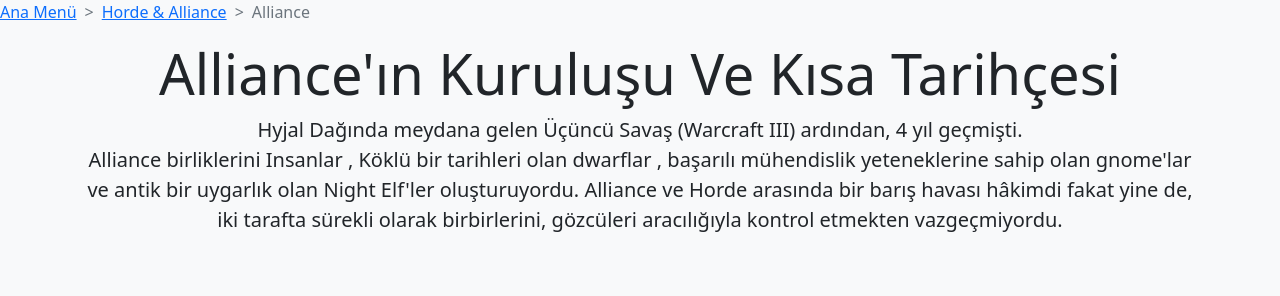
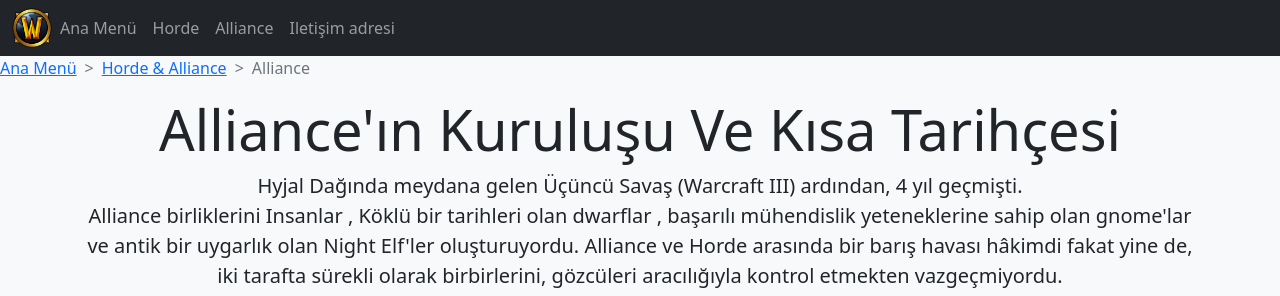
Before and after one commit to ultormars/basitwebprojesi, a plain HTML site: page Alliance.html in a window 1280 px wide. Drawn offline with nearby package versions, Linux system fonts and the light colour scheme.

Commit message:
Menü düzenleme
Horde , Alliance sayfalarına menü eklendi
Ana sayfa breadcrumbs düzenlendi

```diff
--- a/Alliance.html
+++ b/Alliance.html
@@ -9,6 +9,36 @@
     <link rel="icon" type="image/x-icon" href="wow.png">
     <title>Zug Zug loktar</title>
 </head>
+
+    <!-- NAVIGATION BAR , MENU -->
+
+    <nav class="navbar navbar-expand-lg navbar-dark bg-dark">
+        <div class="container-fluid">
+          <img src="wow.png" width="40" height="40">
+        <button class="navbar-toggler" type="button" data-toggle="collapse" data-target="#navbarSupportedContent" aria-controls="navbarSupportedContent" aria-expanded="false" aria-label="Toggle navigation">
+          <span class="navbar-toggler-icon"></span>
+        </button>
+
+        <div class="collapse navbar-collapse" id="navbarSupportedContent">
+          <ul class="navbar-nav mr-auto">
+            <li class="nav-item active">
+              <a class="nav-link" href="#">Ana Menü</a>
+            </li>
+            <li class="nav-item">
+              <a class="nav-link" href="Horde.html">Horde</a>
+            </li>
+            <li class="nav-item">
+              <a class="nav-link" href="#">Alliance</a>
+            </li>
+            <li class="nav-item">
+              <a class="nav-link" href="#">Iletişim adresi</a>
+            </li>
+          </ul>
+        </div>
+      </nav>
+
+           <!-- NAV BAR -->
+
 
 <nav style="--bs-breadcrumb-divider: '>';" aria-label="breadcrumb">
     <ol class="breadcrumb">
```
Also changed, not shown: Horde.html (+29 -0 lines), index.html (+0 -3 lines).
